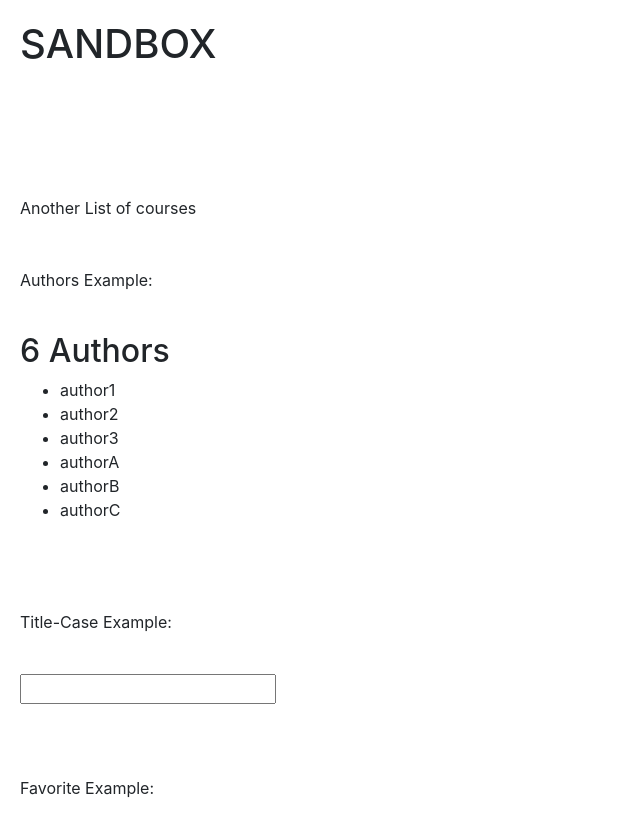
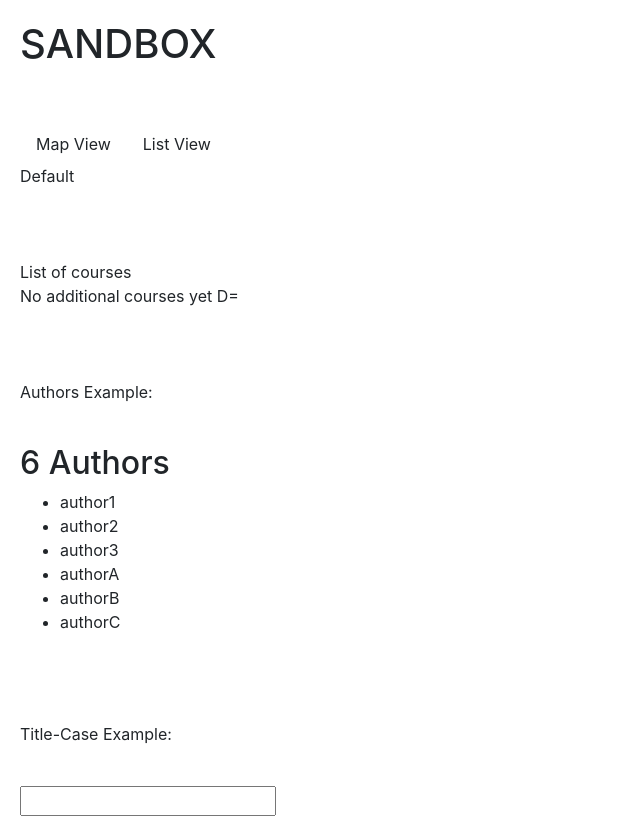
Before and after one commit to codyjwalker/sandbox, an Angular app: page / in a window 1280 px wide. Shown: the top 818 px of the page, without its empty margins (0-640 px from the left). Built offline with nearby package versions, Linux system fonts and the light colour scheme; what angular-font-awesome would draw is missing.

Commit message:
ngSwitch statements implemented

```diff
--- a/package.json
+++ b/package.json
@@ -22,6 +22,7 @@
     "@fortawesome/angular-fontawesome": "^0.4.0",
     "@fortawesome/fontawesome-svg-core": "^1.2.21",
     "@fortawesome/free-solid-svg-icons": "^5.10.1",
+    "@ng-bootstrap/ng-bootstrap": "^5.1.0",
     "angular-font-awesome": "^3.1.2",
     "bootstrap": "^4.3.1",
     "font-awesome": "^4.7.0",
--- a/src/app/app.component.html
+++ b/src/app/app.component.html
@@ -1,15 +1,41 @@
 <h1>SANDBOX</h1>
 <br><br>
 
+<!-- nav related things from Bootstrap -->
+<ul class="nav nav-pills">
+  <li class="nav-item">
+    <a [class.active]="viewMode == 'map'" class="nav-link" data-toggle="pill"
+      (click)="viewMode = 'map'">Map View</a>
+  </li>
+  <li class="nav-item">
+    <a [class.active]="viewMode == 'list'" class="nav-link" data-toggle="pill"
+      (click)="viewMode = 'list'">List View</a>
+  </li>
+</ul>
+<div [ngSwitch]="viewMode">
+  <div *ngSwitchCase="'map'">Map View Content</div>
+  <div *ngSwitchCase="'list'">List View Content</div>
+  <div *ngSwitchDefault>Default</div>
+</div>
 
+
+<!-- Only puts the respective dev in the DOM -->
 <br><br><br>
 <div *ngIf="courses.length > 0; then coursesList else noCourses"></div>
 <ng-template #coursesList>
-  Another List of courses
+  List of courses
 </ng-template>
 <ng-template #noCourses>
   No courses yet =(
 </ng-template>
+<br>
+<!-- Puts BOTH devs in the DOM, just hides one -->
+<div [hidden]="courses2.length == 0">
+  Another list of courses
+</div>
+<div [hidden]="courses2.length > 0">
+  No additional courses yet D=
+</div>
 <br><br><br>
 
 
--- a/src/app/app.component.ts
+++ b/src/app/app.component.ts
@@ -11,19 +11,27 @@ import { FavoriteChangedEventArgs } from './favorite/favorite.component';
 export class AppComponent {
   title = 'sandbox';
 
+  /* For ngSwitchCase */
+  viewMode='something';
+
+  /* For *ngIf and [hidden]. */
   courses = [1, 2];
+  courses2 = [];
 
+  /* For Favorite component */
   post = {
     title: "Title",
     isFavorite: true
   }
 
+  /* For Like component */
   tweet = {
     body: 'This right here is better than a damn tweet...',
     isLiked: false,
     numLikes: 68
   }
 
+  /* For Favorite component */
   onFavoriteChanged(eventArgs: FavoriteChangedEventArgs) {
     console.log("FAVORITE CHANGED", eventArgs);
   }
```
Also changed, not shown: 1 other file (tests, documents, lock files or other folders).
